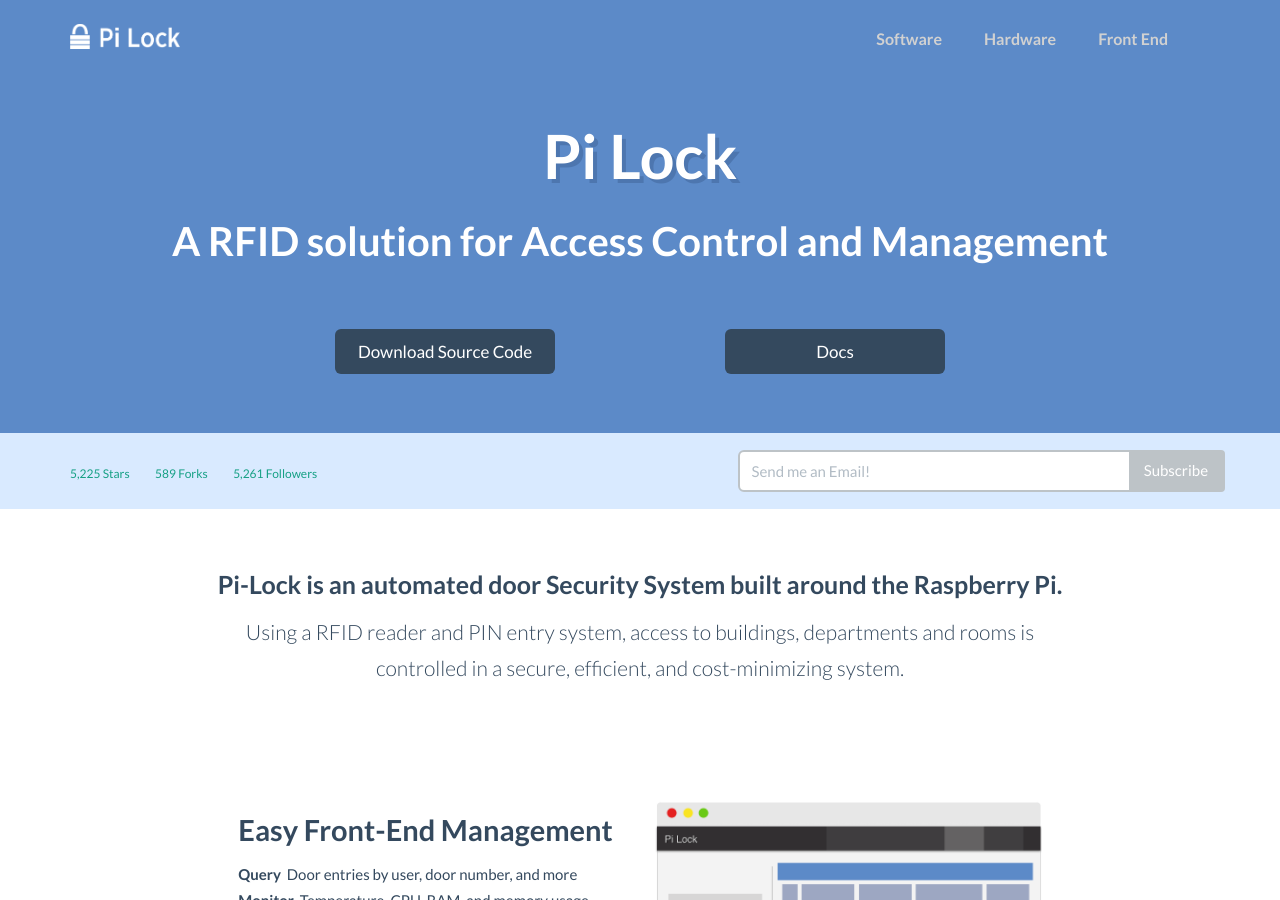
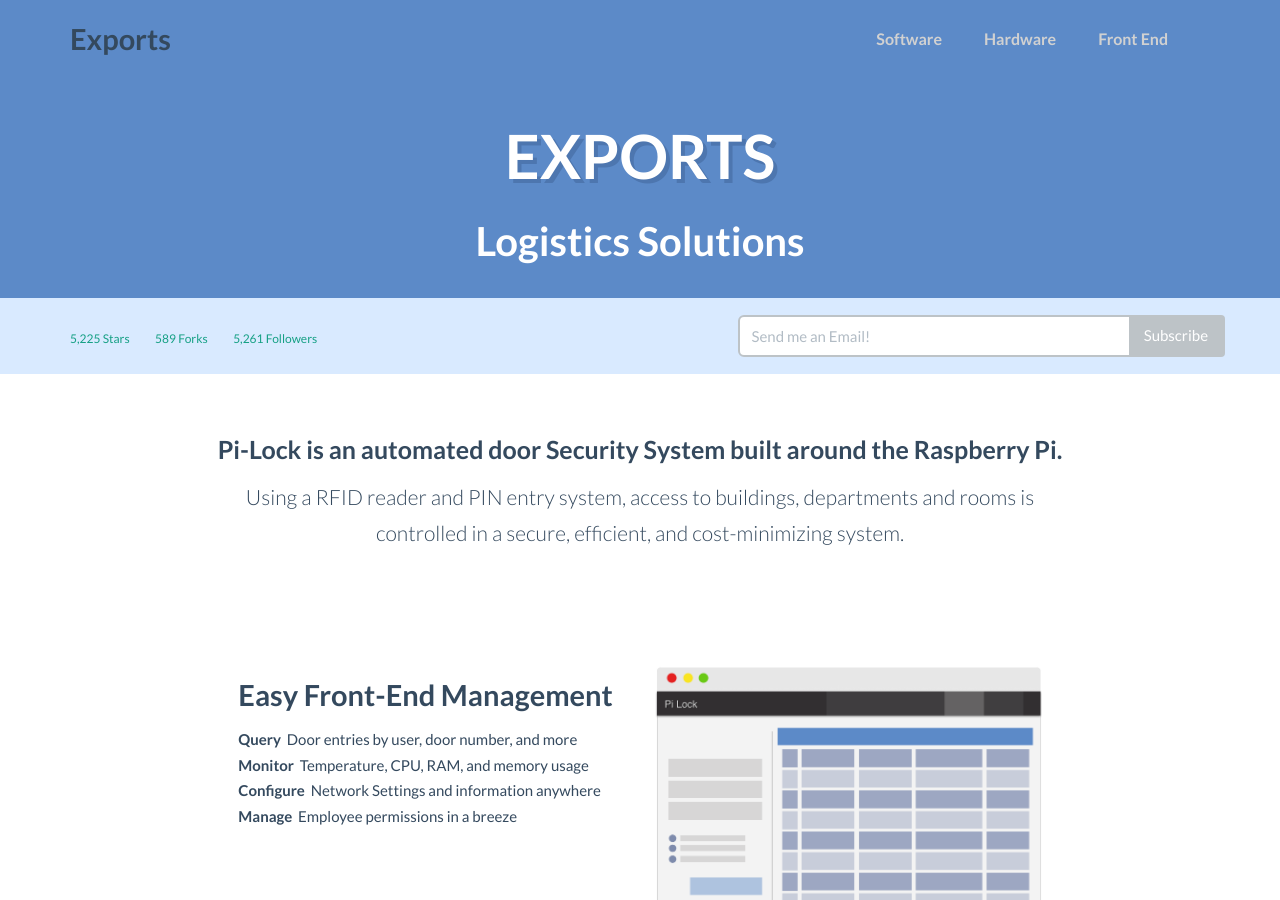
Before and after one commit to exports-io/exports-site, a Jekyll site: the page built from index.html, in a window 1280 px wide and 900 px high. Built offline with Jekyll 4.4.1, drawn with Linux system fonts in a browser that asks for light colours; nearby versions of some CDN libraries; Markdown is read by kramdown in place of the engine named in the settings.

Commit message:
Change Title Names

```diff
--- a/_includes/nav.html
+++ b/_includes/nav.html
@@ -9,7 +9,8 @@
 				<span class="icon-bar"></span>
 			</button>
 			<a class="navbar-brand" href="{{ site.baseurl }}/">
-				<img class="site-logo" src="{{ site.baseurl }}/assets/images/Logo1.png">
+				<!--<img class="site-logo" src="{{ site.baseurl }}/assets/images/Logo1.png">-->
+				<h4 class="site-logo" href="/">Exports</h4>
 			</a>
 		</div>
 
--- a/index.html
+++ b/index.html
@@ -7,11 +7,12 @@ active: home
 <div class="horizontal-gradient home-header">
 	<div class="container">
 		<div class="row">
-			<h1> Pi Lock </h1>
+			<h1> EXPORTS </h1>
 
-			<h3>A RFID solution for Access Control and Management</h3>
+			<h3>Logistics Solutions</h3>
 		</div>
 
+		<!--
 		<div class="row home-button-row">
 			<div class="col-sm-4 text-center col-sm-offset-2">
 				<button class="btn btn-lg btn-inverse btn-home" href="hardware/hardware">Download Source Code</button>
@@ -20,6 +21,8 @@ active: home
 				<button class="btn btn-lg btn-inverse btn-home" href="software/overview">Docs</button>
 			</div>
 		</div>
+
+		-->
 	</div>
 </div>
 
```
Also changed, not shown: 10 other files.
